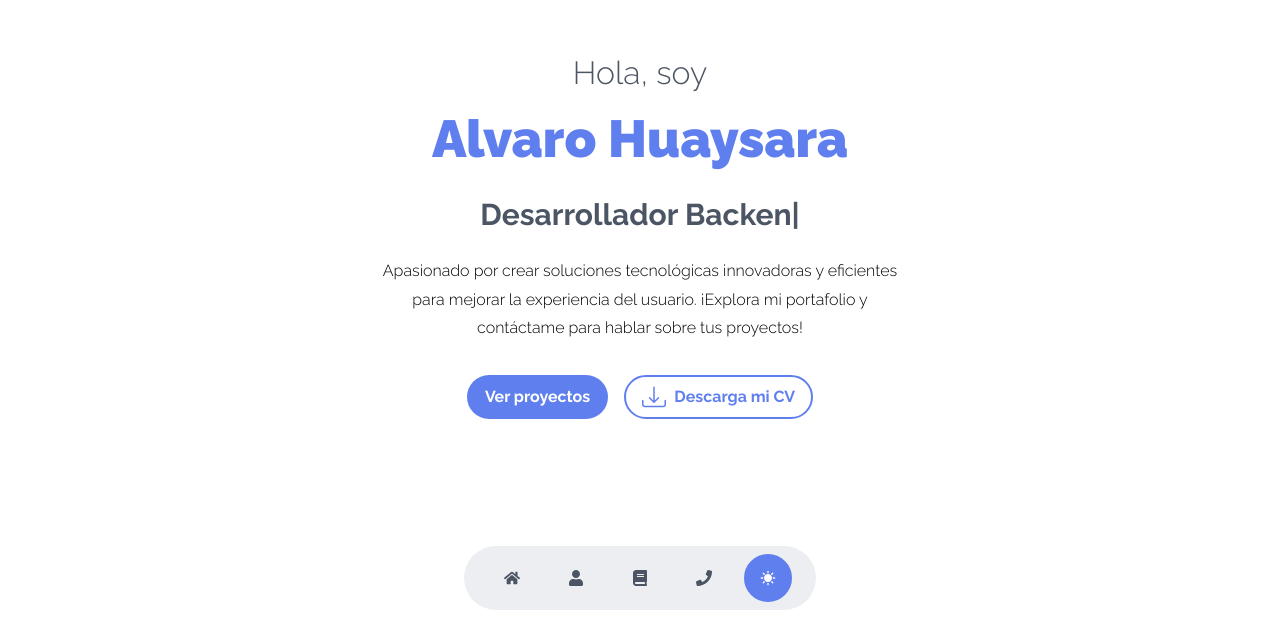
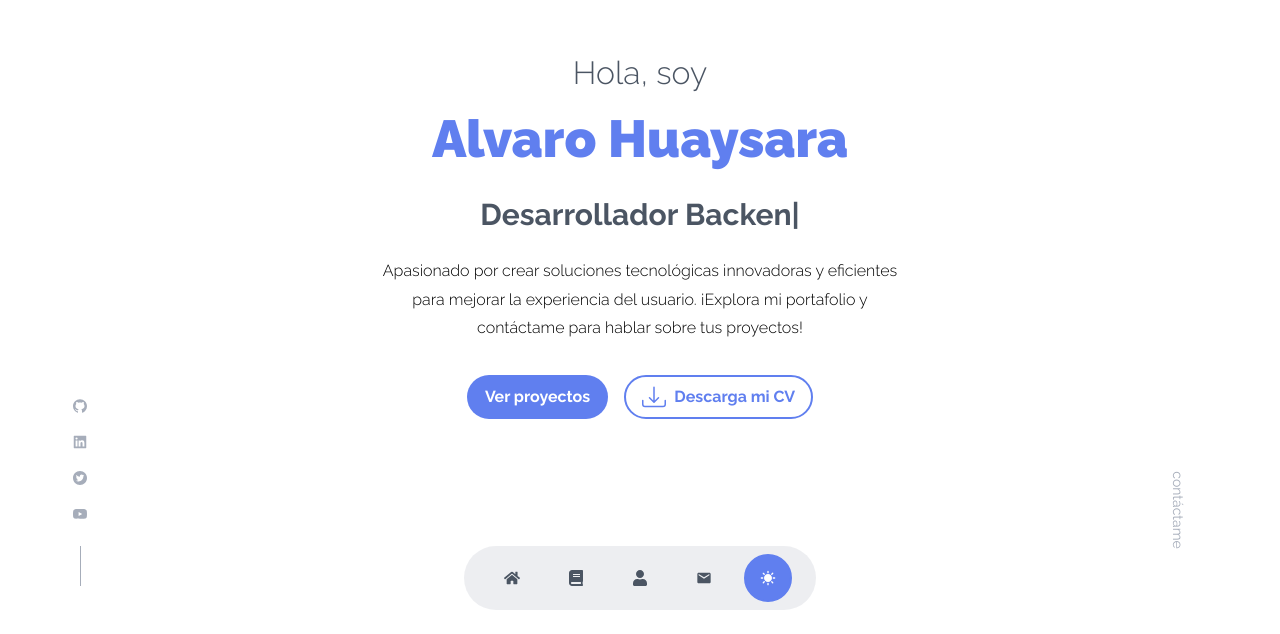
Before and after one commit to AlvaroHJ21/portfolio, a Next.js app: page / in a window 1280 px wide. Shown: the part 166-800 px from the top of the page. Built offline with nearby package versions, Linux system fonts and the light colour scheme.

Commit message:
add: details

```diff
--- a/src/components/about.tsx
+++ b/src/components/about.tsx
@@ -18,7 +18,7 @@ export const About = () => {
 
   return (
     <section id="about-us" className="">
-      <div className="max-w-[1200px] w-[90%] m-auto min-h-[756px] py-20 grid place-content-center">
+      <div className="max-w-[1200px] w-[90%] m-auto min-h-[756px] py-20 grid place-content-center relative">
         <div className="flex flex-col h-full gap-16 md:flex-row">
           {/* Imagen */}
           <div data-aos="fade-down" className="">
@@ -95,6 +95,22 @@ export const About = () => {
             </div>
           </div>
         </div>
+
+        <div className="absolute left-0 flex flex-col items-center gap-4 dark:text-gray-500 bottom-12">
+          <ul className="flex flex-col gap-1">
+            {networkLinks.map((link) => (
+              <li
+                key={link.name}
+                className="transition-colors scale-50 hover:text-black dark:hover:text-white"
+              >
+                <a href={link.url} target="_blank" aria-label={link.name}>
+                  {link.icon}
+                </a>
+              </li>
+            ))}
+          </ul>
+          <div className="w-px h-10 bg-current"></div>
+        </div>
       </div>
     </section>
   );
--- a/src/components/hero.tsx
+++ b/src/components/hero.tsx
@@ -9,6 +9,8 @@ import AOS from 'aos';
 import 'aos/dist/aos.css';
 
 import { ButtonLink } from '@/components/ui/button';
+import networkLinks from '@/data/networkLinks';
+import Link from 'next/link';
 
 export const Hero = () => {
   const typed = useRef<Typed>();
@@ -35,7 +37,7 @@ export const Hero = () => {
   return (
     <section
       id="home"
-      className="w-[90%] m-auto flex flex-col items-center justify-center gap-8 text-center h-screen"
+      className="w-[90%] relative m-auto flex flex-col items-center justify-center gap-8 text-center h-screen"
     >
       <div className="flex flex-col items-center gap-2 texts">
         <div data-aos="zoom-out-down" className="mb-6">
@@ -66,8 +68,30 @@ export const Hero = () => {
         />
       </div>
 
+      <div className="absolute left-0 flex-col items-center hidden gap-4 sm:flex dark:text-gray-500 bottom-12">
+        <ul className="flex flex-col gap-1">
+          {networkLinks.map((link) => (
+            <li
+              key={link.name}
+              className="transition-colors scale-50 hover:text-black dark:hover:text-white"
+            >
+              <a href={link.url} target="_blank" aria-label={link.name}>
+                {link.icon}
+              </a>
+            </li>
+          ))}
+        </ul>
+        <div className="w-px h-10 bg-current"></div>
+      </div>
 
-
+      <div className="absolute right-0 hidden sm:block bottom-28">
+        <Link
+          href="/contact"
+          className="inline-block text-sm transition-colors rotate-90 hover:text-black dark:hover:text-white"
+        >
+          contáctame
+        </Link>
+      </div>
     </section>
   );
 };
--- a/src/components/navbar-bottom.tsx
+++ b/src/components/navbar-bottom.tsx
@@ -1,8 +1,11 @@
 import React from 'react';
 import Link from 'next/link';
-import { FaBook, FaHome, FaPhone, FaUser } from 'react-icons/fa';
+
+import { FaBook, FaHome, FaUser } from 'react-icons/fa';
+import { MdMail } from 'react-icons/md';
 import clsx from 'clsx';
-import { ButtonMode } from './ui/button';
+
+import { ButtonMode } from '@/components/ui/button';
 
 export const NavbarBottom = () => {
   const iconSize = 16;
@@ -13,19 +16,19 @@ export const NavbarBottom = () => {
       icon: <FaHome size={iconSize} />,
     },
     {
+      href: '/projects',
+      label: 'Portfolio',
+      icon: <FaBook size={iconSize} />,
+    },
+    {
       href: '/about-me',
       label: 'About',
       icon: <FaUser size={iconSize} />,
     },
     {
-      href: '/projects',
-      label: 'Portfolio',
-      icon: <FaBook size={iconSize} />,
-    },
-    {
       href: '/contact',
       label: 'Contact',
-      icon: <FaPhone size={iconSize} />,
+      icon: <MdMail size={iconSize} />,
     },
   ];
 
```
